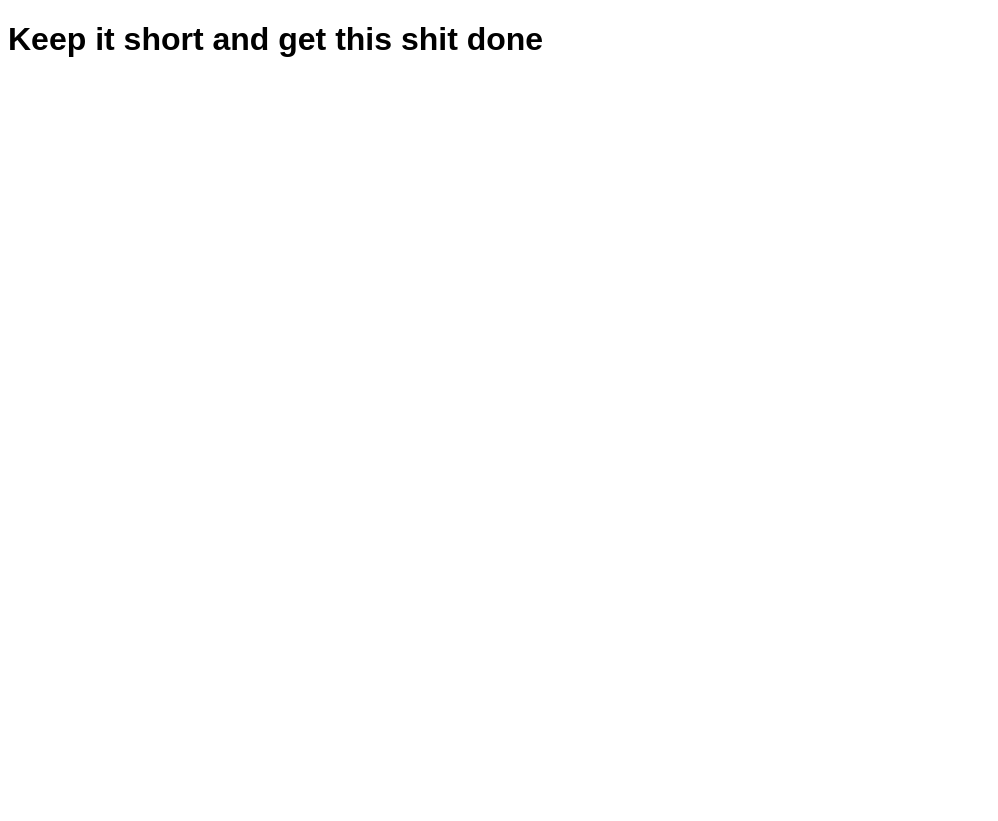
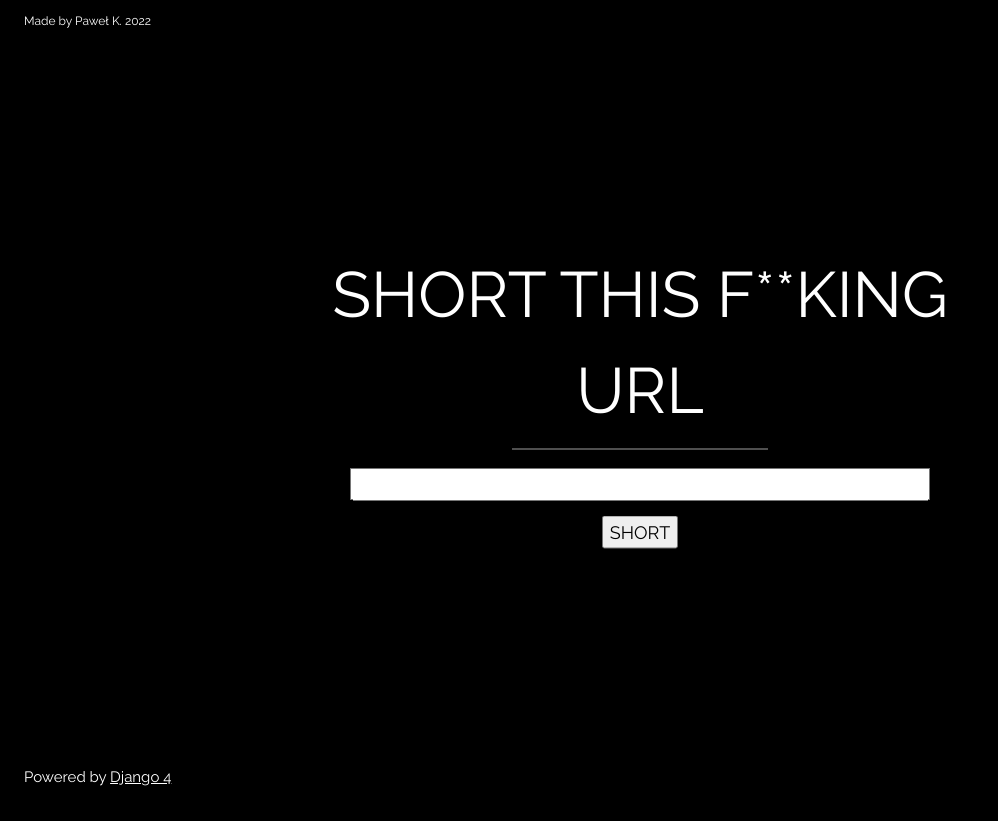
Before and after one commit to pawel-krakowiak/fkn_url_shortener, a Django app: page /app/shortener/ in a window 1280 px wide. Shown: the whole page, without its empty margins (0-998 px from the left). After the commit the page ends 786 px from the top, so only its background shows below. Run offline with Django 4.2, Linux system fonts and the light colour scheme.

Commit message:
Created basic layout with w3 styles

```diff
--- a/templates/grabber_index.html
+++ b/templates/grabber_index.html
@@ -4,14 +4,30 @@
    <head>
       <meta charset="UTF-8">
       <meta name="viewport" content="width=device-width, initial-scale=1.0">
+      <link rel="stylesheet" href="https://www.w3schools.com/w3css/4/w3.css">
+      <link rel="stylesheet" href="https://fonts.googleapis.com/css?family=Raleway">
       <meta http-equiv="X-UA-Compatible" content="ie=edge">
       <link rel="stylesheet" href="{% static 'style.css' %}">
       <title>GET THIS LINK FU**IN SHORTER</title>
    </head>
    <body>
-    <main>
-        <h1>Keep it short and get this shit done</h1>
-
-    </main>
+      <div class="bgimg w3-display-container w3-animate-opacity w3-text-white">
+         <div class="w3-display-topleft w3-padding-large w3-small">
+            Made by Paweł K. 2022
+         </div>
+         <div class="w3-display-middle">
+            <h1 class="w3-jumbo w3-animate-top w3-center">SHORT THIS F**KING URL</h1>
+            <hr class="w3-border-grey" style="margin:auto;width:40%">
+            <p class="w3-large w3-center">
+            <form class="w3-large w3-center">
+              <input type="text" size="60%">
+              <button style="margin-top:15px;">SHORT</button>
+            </form>
+            </p>
+         </div>
+         <div class="w3-display-bottomleft w3-padding-large">
+            Powered by <a href="https://docs.djangoproject.com/en/4.0/" target="_blank">Django 4</a>
+         </div>
+      </div>
    </body>
 </html>
```
Lines whose indentation alone changed are shown as unchanged.
